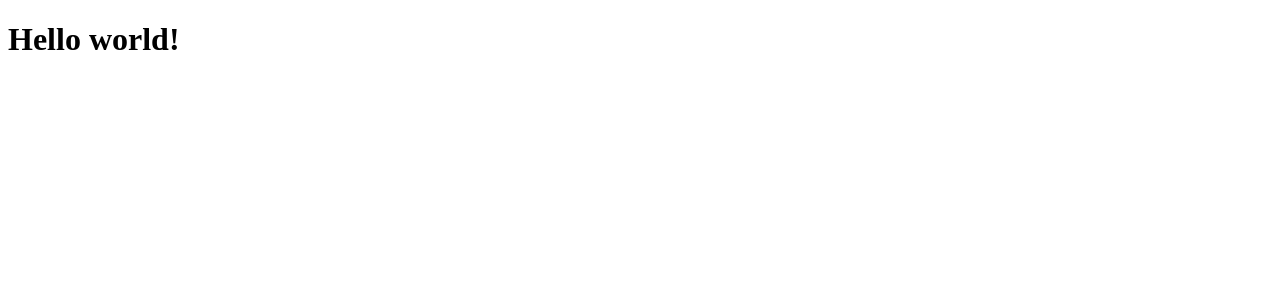
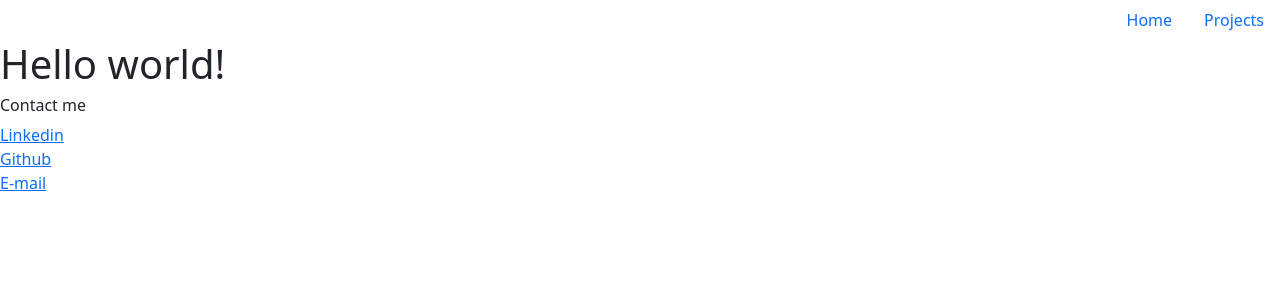
Before and after one commit to miachafer/portfolio, a React (Vite) app: page / in a window 1280 px wide. Shown: the top 300 px of the page. Built offline with nearby package versions, Linux system fonts and the light colour scheme.

Commit message:
Add basic content to the navbar and footer components and display them on App.jsx

```diff
--- a/src/App.jsx
+++ b/src/App.jsx
@@ -1,11 +1,18 @@
 import { useState } from 'react'
 import reactLogo from './assets/react.svg'
 import viteLogo from '/vite.svg'
+import 'bootstrap/dist/css/bootstrap.min.css';
+import Navbar from './components/Navbar'
+import Footer from './components/Footer';
 
 function App() {
 
   return (
-    <h1>Hello world!</h1>
+    <>
+      <Navbar />
+      <h1>Hello world!</h1>
+      <Footer />
+    </>
   )
 }
 
--- a/src/components/Footer.jsx
+++ b/src/components/Footer.jsx
@@ -0,0 +1,12 @@
+export default function Footer() {
+  return (
+    <footer>
+      <h6>Contact me</h6>
+        <ul className="list-unstyled">
+          <li><a href="https://www.linkedin.com/in/miachafer/" target="_blank">Linkedin</a></li>
+          <li><a href="https://github.com/miachafer" target="_blank">Github</a></li>
+          <li><a href="mailto:miachafer@gmail.com">E-mail</a></li>
+        </ul>
+    </footer>
+  )
+}
--- a/src/components/Navbar.jsx
+++ b/src/components/Navbar.jsx
@@ -0,0 +1,14 @@
+import { Nav } from "react-bootstrap";
+
+export default function Navbar() {
+  return (
+    <Nav className="justify-content-end">
+      <Nav.Item>
+        <Nav.Link href="/">Home</Nav.Link>
+      </Nav.Item>
+      <Nav.Item>
+        <Nav.Link href="/projects">Projects</Nav.Link>
+      </Nav.Item>
+    </Nav>
+  )
+}
```
